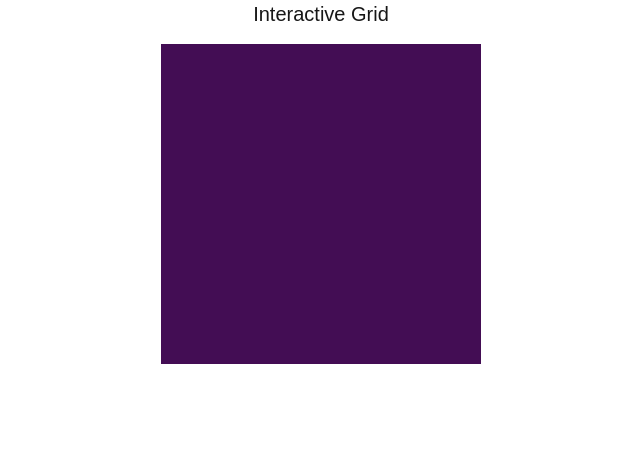
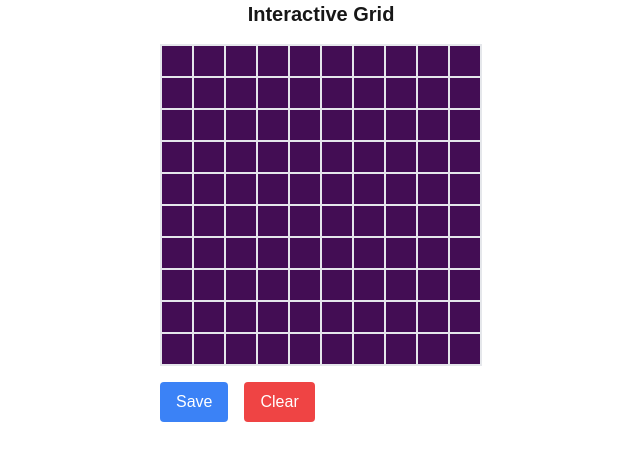
Before and after one commit to tommaso-caputi/hopfield-network-visualization, a Next.js app in the folder hopfield-network-visualization/: page / in a window 1280 px wide. Shown: the top 460 px of the page, without its empty margins (319-959 px from the left). Built offline with nearby package versions, Linux system fonts and the light colour scheme.

Commit message:
good point

```diff
--- a/hopfield-network-visualization/src/app/page.tsx
+++ b/hopfield-network-visualization/src/app/page.tsx
@@ -1,13 +1,32 @@
 "use client";
 
 import Grid from '@/components/Grid';
-import React from 'react';
+import React, { useState } from 'react';
 
 export default function Home() {
+  const [savedGrids, setSavedGrids] = useState<number[][]>([]); // Store multiple saved grids
+
+  const handleSave = (flatGrid: number[]) => {
+    setSavedGrids((prevGrids) => [...prevGrids, flatGrid]); // Append the new grid
+    console.log('Saved Grid:', flatGrid); // Log the saved grid
+  };
+
   return (
     <div className="flex flex-col items-center">
-      <h1 className="text-xl mb-4">Interactive Grid</h1>
-      <Grid gridSize={10} />
+      <h1 className="text-xl mb-4 font-bold">Interactive Grid</h1>
+      <Grid gridSize={10} onSave={handleSave} />
+      {savedGrids.length > 0 && (
+        <div className="mt-4">
+          <h2 className="text-lg font-medium">Saved Grids:</h2>
+          <ul className="list-disc list-inside text-sm text-gray-600">
+            {savedGrids.map((grid, index) => (
+              <li key={index}>
+                Grid {index + 1}: {grid.join(', ')}
+              </li>
+            ))}
+          </ul>
+        </div>
+      )}
     </div>
   );
 }
--- a/hopfield-network-visualization/src/components/Grid.tsx
+++ b/hopfield-network-visualization/src/components/Grid.tsx
@@ -2,9 +2,10 @@ import React, { useState } from 'react';
 
 interface GridProps {
     gridSize: number; // Size of the grid (number of cells per row/column)
+    onSave: (flatGrid: number[]) => void; // Callback to save grid state
 }
 
-const Grid: React.FC<GridProps> = ({ gridSize }) => {
+const Grid: React.FC<GridProps> = ({ gridSize, onSave }) => {
     // Create a 2D array to manage the grid values (-1 or 1)
     const [grid, setGrid] = useState(
         Array(gridSize)
@@ -24,14 +25,29 @@ const Grid: React.FC<GridProps> = ({ gridSize }) => {
         });
     };
 
+    // Clear the grid to its initial state
+    const clearGrid = () => {
+        setGrid(
+            Array(gridSize)
+                .fill(null)
+                .map(() => Array(gridSize).fill(-1))
+        );
+    };
+
+    // Convert grid state to a single-dimensional array and call onSave
+    const saveGrid = () => {
+        const flatGrid = grid.flat(); // Flatten the 2D array into a 1D array
+        onSave(flatGrid);
+    };
+
     return (
+        <div>
             <div
-            className={`grid`}
+                className={`grid border mb-4`}
                 style={{
                     gridTemplateColumns: `repeat(${gridSize}, minmax(0, 1fr))`,
                 }}
-            // Prevent default dragging behavior
-            onMouseLeave={() => setIsMouseDown(false)}
+                onMouseLeave={() => setIsMouseDown(false)} // Prevent default dragging behavior
             >
                 {grid.map((row, rowIndex) =>
                     row.map((value, colIndex) => (
@@ -45,12 +61,27 @@ const Grid: React.FC<GridProps> = ({ gridSize }) => {
                                 if (isMouseDown) toggleCellValue(rowIndex, colIndex);
                             }}
                             onMouseUp={() => setIsMouseDown(false)}
-                        className={`w-8 h-8 ${value === -1 ? 'bg-one' : 'bg-minusone'
+                            className={`w-8 h-8 border ${value === -1 ? 'bg-one' : 'bg-minusone'
                                 } cursor-pointer`}
                         ></div>
                     ))
                 )}
             </div>
+            <div className="flex space-x-4">
+                <button
+                    onClick={saveGrid}
+                    className="px-4 py-2 bg-blue-500 text-white rounded hover:bg-blue-600"
+                >
+                    Save
+                </button>
+                <button
+                    onClick={clearGrid}
+                    className="px-4 py-2 bg-red-500 text-white rounded hover:bg-red-600"
+                >
+                    Clear
+                </button>
+            </div>
+        </div>
     );
 };
 
```
Lines whose indentation alone changed are shown as unchanged.
